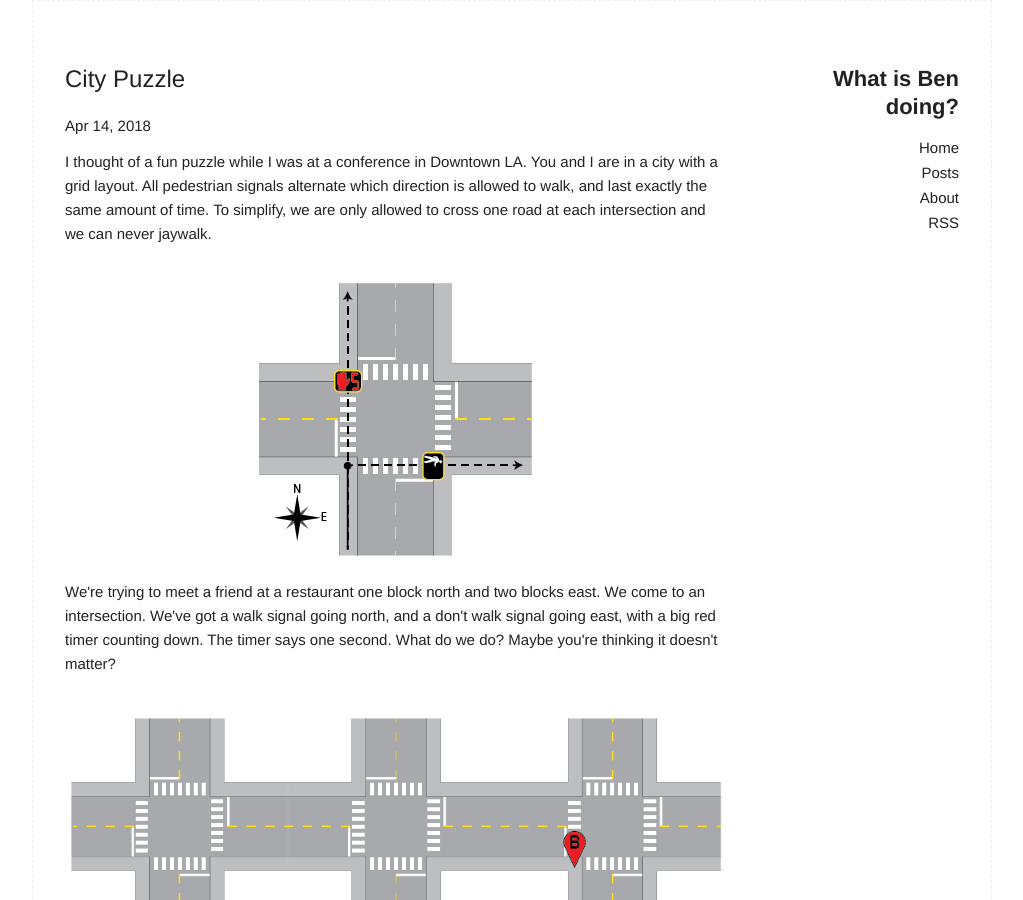
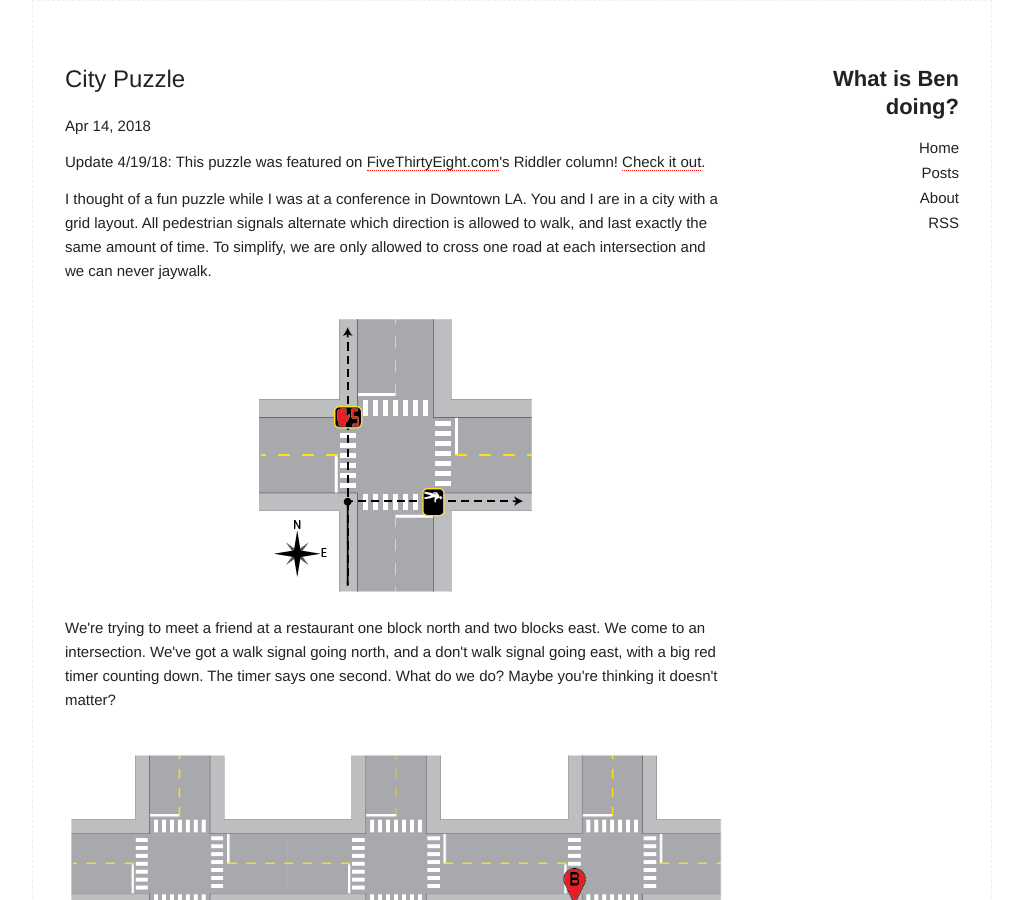
Before and after one commit to ishmandoo/ishmandoo.github.io, a Jekyll site: the page built from _posts/2018-04-14-city-puzzle.html, in a window 1280 px wide and 900 px high. Shown: the whole window, without its empty margins (128-1151 px from the left). Built offline with Jekyll 4.4.1, drawn with Linux system fonts in a browser that asks for light colours; formulas are drawn with MathJax 3.

Commit message:
updated city puzzle

```diff
--- a/_posts/2018-04-14-city-puzzle.html
+++ b/_posts/2018-04-14-city-puzzle.html
@@ -7,6 +7,9 @@ tags: []
 comments: []
 ---
 
+<p>
+	Update 4/19/18: This puzzle was featured on <a href="http://fivethirtyeight.com/">FiveThirtyEight.com</a>'s Riddler column! <a href="https://fivethirtyeight.com/features/how-to-cross-the-street/">Check it out</a>.
+</p>
 
 <p>
 	I thought of a fun puzzle while I was at a conference in Downtown LA.
```
